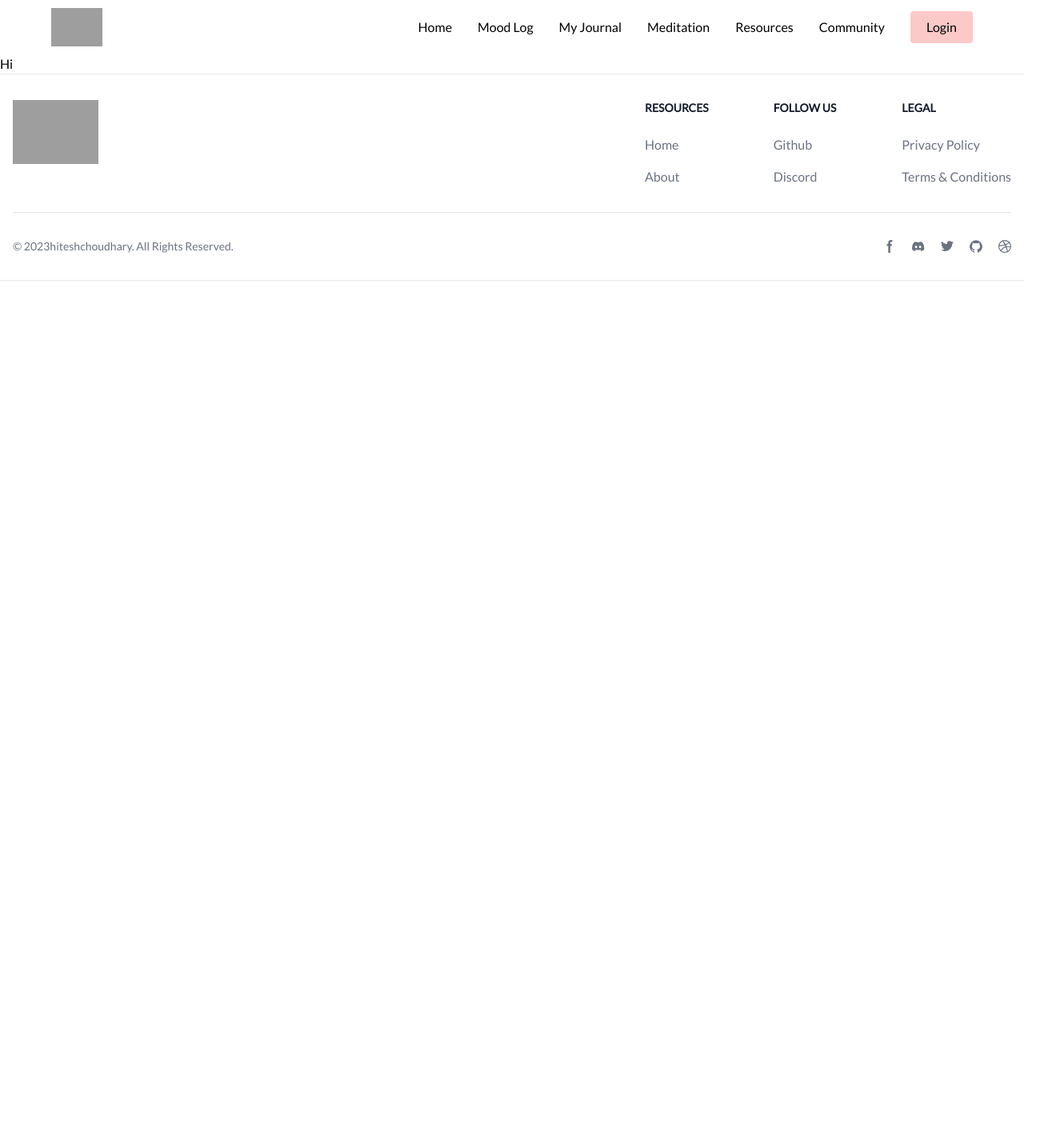
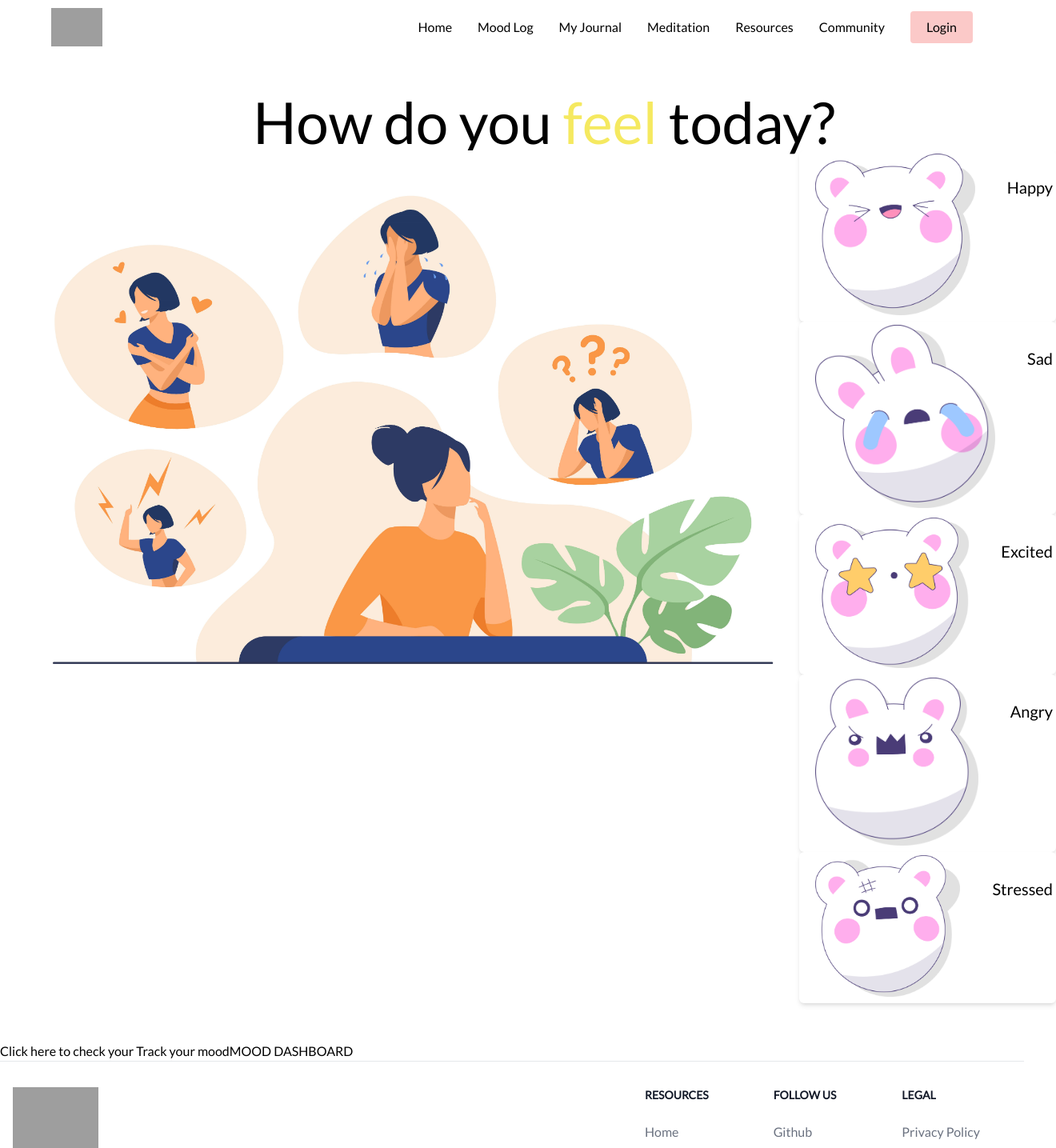
Before and after one commit to ayushichoudhary-19/SoulNect, a React (Vite) app: page /moodlog in a window 1280 px wide. Shown: the top 1435 px of the page at 80% size, 1320 px wide, since content can reach past the window. Before the commit the page ends 800 px from the top, so only its background shows below. Built offline with nearby package versions, Linux system fonts and the light colour scheme; grey boxes are pictures that could not be loaded.

Commit message:
added moodlog

```diff
--- a/src/components/MoodLog/MoodLog.jsx
+++ b/src/components/MoodLog/MoodLog.jsx
@@ -1,10 +1,88 @@
-import React from "react";
+import React from 'react';
 
-export default function MoodLog(){
-    return (
-            <>
-            <div className="bg-black-700 px-4x"> Hi</div>
-            </>
+const MoodLog = () => {
+  return (
+    <>
+    <div className="ml-10 mr-0 w-full max-w-7xl my-12" id="mood-log">
+      <h1 className="text-4xl text-center sm:text-5xl xl:text-6xl xl:text-7xl 2xl:text-8xl">
+      How do you <span className='text-vibrant-yellow'>feel </span>today?
+      </h1>
+      <ul className="md:flex md:flex-column sm:flex-row w-1000 ">
+        <li>
+          <div className="bg-vibrant-yellow ml-30 mr-5 rounded-md transition-opacity duration-1000 ease">
+            <p id="result"></p>
+            <p id="countdown"></p>
+          </div>
+          <img
+            src="src\assets\images\Mood-Tracker-img.jpg"
+            className="w-65 p-8 pt-0 pb-5 pl-5"
+            alt="Mood Tracker"
+          />
+        </li>
+        <li className="pt-0">
+          <button id="happy" className="pl-0 pr-100 h-auto w-100 bg-white shadow-md border-none rounded-md m-1% 10% 1% 2% w-70vh h-15vh flex flex-row">
+            <span className="text-left p-2 pt-1 pl-5">
+              <img
+                src="src\assets\images\moodEmojis\happy.png"
+                className="w-50 z-1"
+                alt="Happy Emoji"
+              />
+            </span>
+            <span className="p-8 pl-50 pr-1 text-xl">Happy</span>
+          </button>
+          <button id="sad" className="p-0 bg-white shadow-md border-none rounded-md m-1% 10% 1% 2% w-70vh h-15vh flex flex-row">
+            <span className="text-left p-2 pt-1 pl-5">
+              <img
+                src="src\assets\images\moodEmojis\sad.png"
+                className="w-50 z-1"
+                alt="Sad Emoji"
+              />
+            </span>
+            <span className="p-8 pl-50 pr-1 text-xl">Sad</span>
+          </button>
+          <button id="excited" className="p-0 bg-white shadow-md border-none rounded-md m-1% 10% 1% 2% w-70vh h-15vh flex flex-row">
+            <span className="text-left p-2 pt-1 pl-5">
+              <img
+                src="src\assets\images\moodEmojis\excited.png"
+                className="w-50 z-1"
+                alt="Excited Emoji"
+              />
+            </span>
+            <span className="p-8 pl-50 pr-1 text-xl">Excited</span>
+          </button>
+          <button id="angry" className="p-0 bg-white shadow-md border-none rounded-md m-1% 10% 1% 2% w-70vh h-15vh flex flex-row">
+            <span className="text-left p-2 pt-1 pl-5">
+              <img
+                src="src\assets\images\moodEmojis\angry.png"
+                className="w-50 z-1"
+                alt="Angry Emoji"
+              />
+            </span>
+            <span className="p-8 pl-50 pr-1 text-xl">Angry</span>
+          </button>
+          <button id="stressed" className="p-0 bg-white shadow-md border-none rounded-md m-1% 10% 1% 2% w-70vh h-15vh flex flex-row">
+            <span className="text-left p-2 pt-1 pl-5">
+              <img
+                src="src\assets\images\moodEmojis\stressed.png"
+                className="w-50 z-1"
+                alt="Stressed Emoji"
+              />
+            </span>
+            <span className="p-8 pl-50 pr-1 text-xl">Stressed</span>
+          </button>
+        </li>
+      </ul>
+    </div>
+    <div id="mood-dashboard-link">
+      Click here to check your Track your mood
+      <button id="mood-dashboard-button">
+        <a href="moodDashboard.html">
+          <span id="mood-dashboard-word">MOOD DASHBOARD</span>
+        </a>
+      </button>
+    </div>
+    </>
+  );
+};
 
-    )
-}
+export default MoodLog;
```
